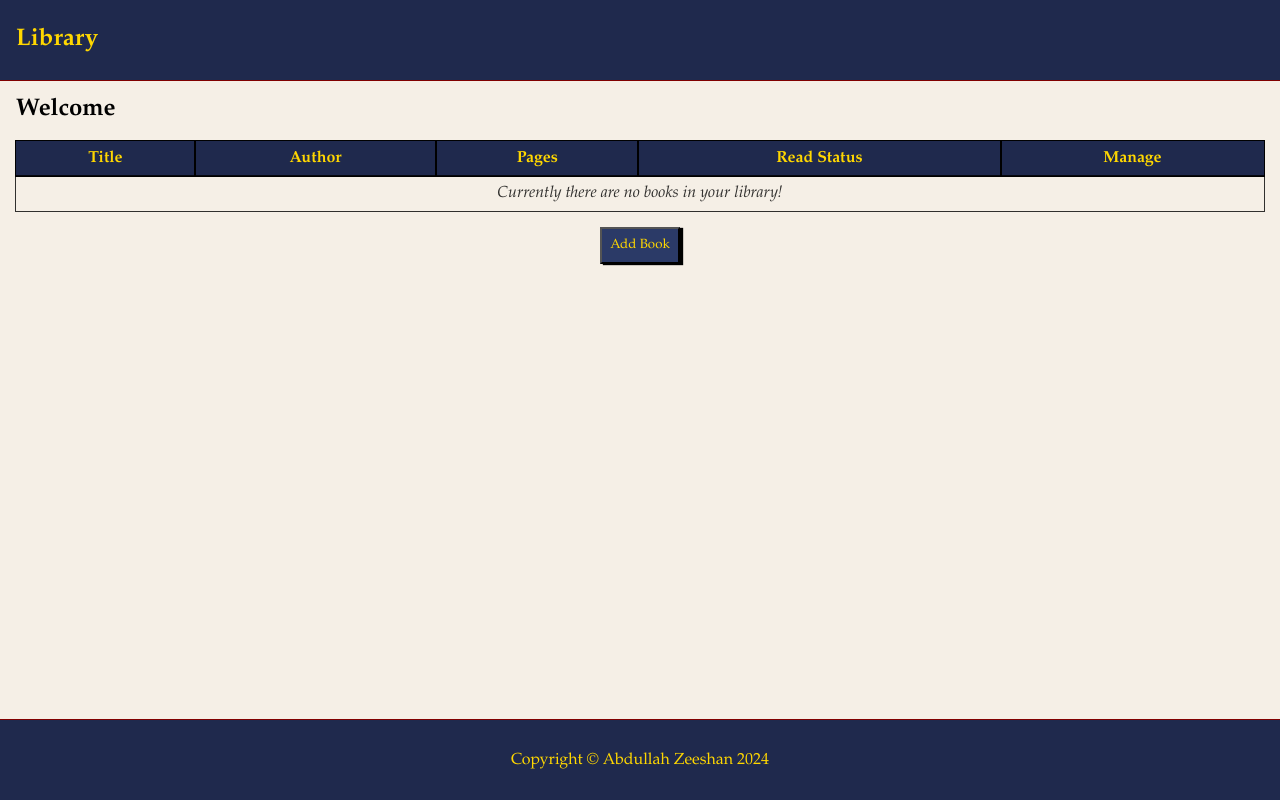
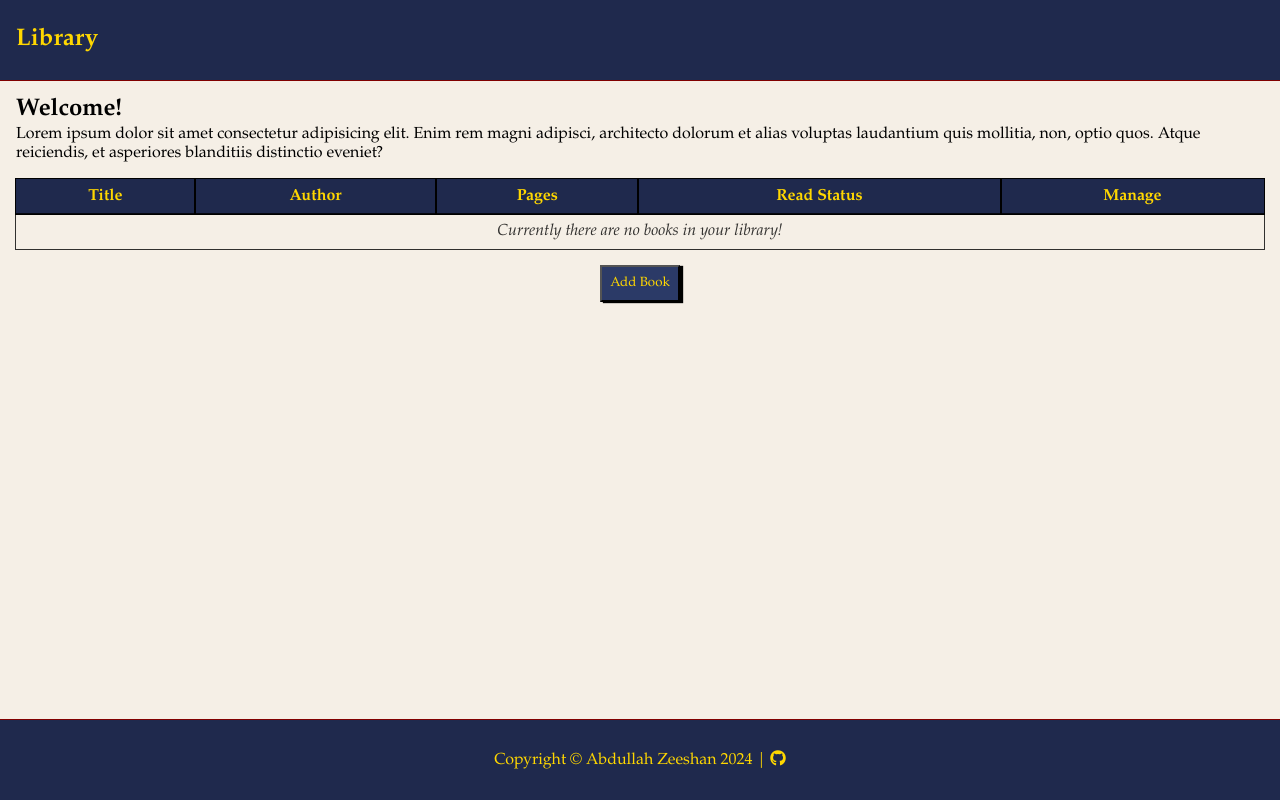
Before and after one commit to 4bdullah7eeshan/library, a plain HTML site: page index.html in a window 1280 px wide. Drawn offline with Linux system fonts and the light colour scheme.

Commit message:
feat: add github repo link in footer

```diff
--- a/css/style.css
+++ b/css/style.css
@@ -63,6 +63,10 @@ footer {
     outline: 1px solid #800000;
     background-color: #1F294D;
     color: #ffd700;
+}
+
+footer i {
+    color:  #ffd700;
 }
 
 .welcome {
--- a/index.html
+++ b/index.html
@@ -4,6 +4,7 @@
     <meta charset="utf-8">
     <meta name="viewport" content="width=device-width, initial-scale=1">
     <link rel="stylesheet" href="https://cdn.jsdelivr.net/npm/@mdi/font/css/materialdesignicons.min.css">
+    <link rel="stylesheet" href="https://cdnjs.cloudflare.com/ajax/libs/font-awesome/6.0.0-beta3/css/all.min.css">
     <link rel="stylesheet" href="./css/style.css">
     <script src="./js/script.js" defer></script>
     <title>Library</title>
@@ -15,10 +16,10 @@
     <main>
         <section class="welcome">
             <header>
-                <h2>Welcome</h2>
+                <h2>Welcome!</h2>
             </header>
             <p>
-
+                Lorem ipsum dolor sit amet consectetur adipisicing elit. Enim rem magni adipisci, architecto dolorum et alias voluptas laudantium quis mollitia, non, optio quos. Atque reiciendis, et asperiores blanditiis distinctio eveniet?
             </p>
         </section>
 
@@ -71,7 +72,7 @@
 
     </main>
     <footer>
-        <p>Copyright &copy; Abdullah Zeeshan 2024</p>
+        <p>Copyright &copy; Abdullah Zeeshan 2024 | <a href="https://github.com/4bdullah7eeshan/library" target="_blank" rel="noopener noreferrer"><i class="fab fa-github"></i></a></p>
     </footer>
 </body>
 </html>
```
